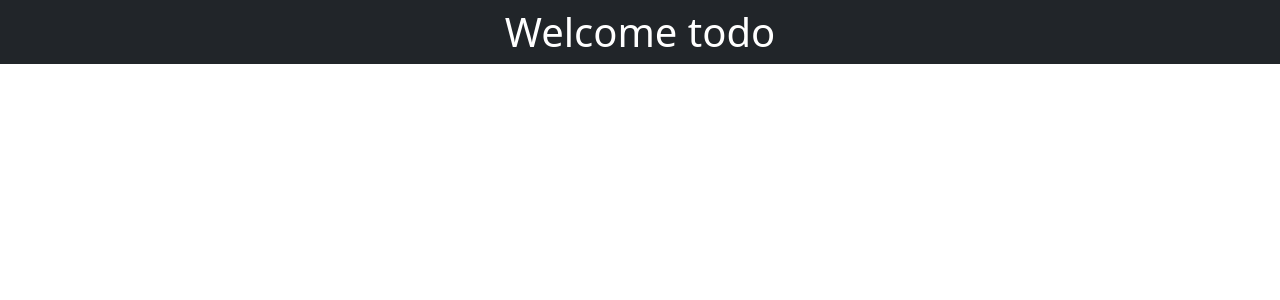
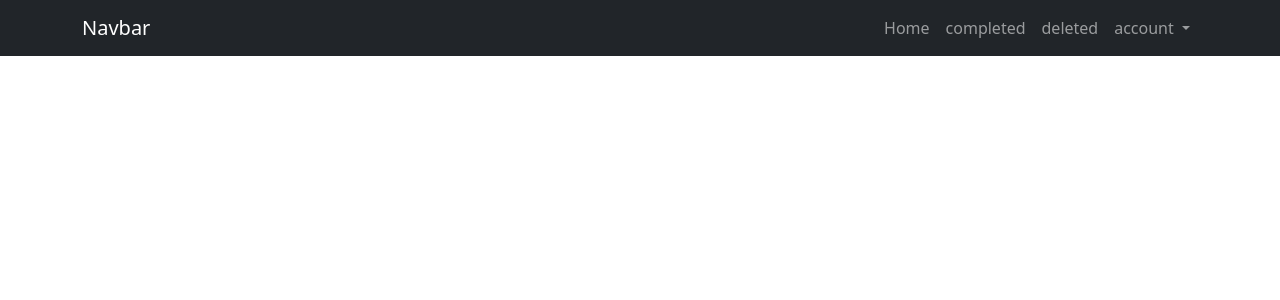
Before and after one commit to anshoomishra/todoproj, a Django app: page / in a window 1280 px wide. Shown: the top 300 px of the page. Run offline with Django 4.2, Linux system fonts and the light colour scheme.

Commit message:
navigation template added

```diff
--- a/templates/base.html
+++ b/templates/base.html
@@ -7,7 +7,9 @@
     <link href="https://cdn.jsdelivr.net/npm/bootstrap@5.3.1/dist/css/bootstrap.min.css" rel="stylesheet" integrity="sha384-4bw+/aepP/YC94hEpVNVgiZdgIC5+VKNBQNGCHeKRQN+PtmoHDEXuppvnDJzQIu9" crossorigin="anonymous">
   </head>
   <body>
-    <h1 class="bg-dark text-center text-white p-2">Welcome todo</h1>
+
+    {% include 'navigation.html' %}
+
     {% block content %}
 
     {% endblock %}
--- /dev/null
+++ b/templates/navigation.html
@@ -0,0 +1,31 @@
+<nav class="navbar navbar-expand-lg navbar-dark bg-dark">
+    <div class="container">
+        <a class="navbar-brand" href="#">Navbar</a>
+        <button class="navbar-toggler" type="button" data-toggle="collapse" data-target="#navbarNavDropdown" aria-controls="navbarNavDropdown" aria-expanded="false" aria-label="Toggle navigation">
+    <span class="navbar-toggler-icon"></span>
+  </button>
+        <div class="collapse navbar-collapse" id="navbarNavDropdown">
+    <ul class="navbar-nav ms-auto">
+      <li class="nav-item active">
+        <a class="nav-link" href="#">Home</span></a>
+      </li>
+      <li class="nav-item">
+        <a class="nav-link" href="#">completed</a>
+      </li>
+      <li class="nav-item">
+        <a class="nav-link" href="#">deleted</a>
+      </li>
+      <li class="nav-item dropdown">
+        <a class="nav-link dropdown-toggle" href="#" id="navbarDropdownMenuLink" data-toggle="dropdown" aria-haspopup="true" aria-expanded="false">
+          account
+        </a>
+        <div class="dropdown-menu" aria-labelledby="navbarDropdownMenuLink">
+          <a class="dropdown-item" href="#">profile</a>
+          <a class="dropdown-item" href="#">logout</a>
+        </div>
+      </li>
+    </ul>
+  </div>
+    </div>
+
+</nav>
```
